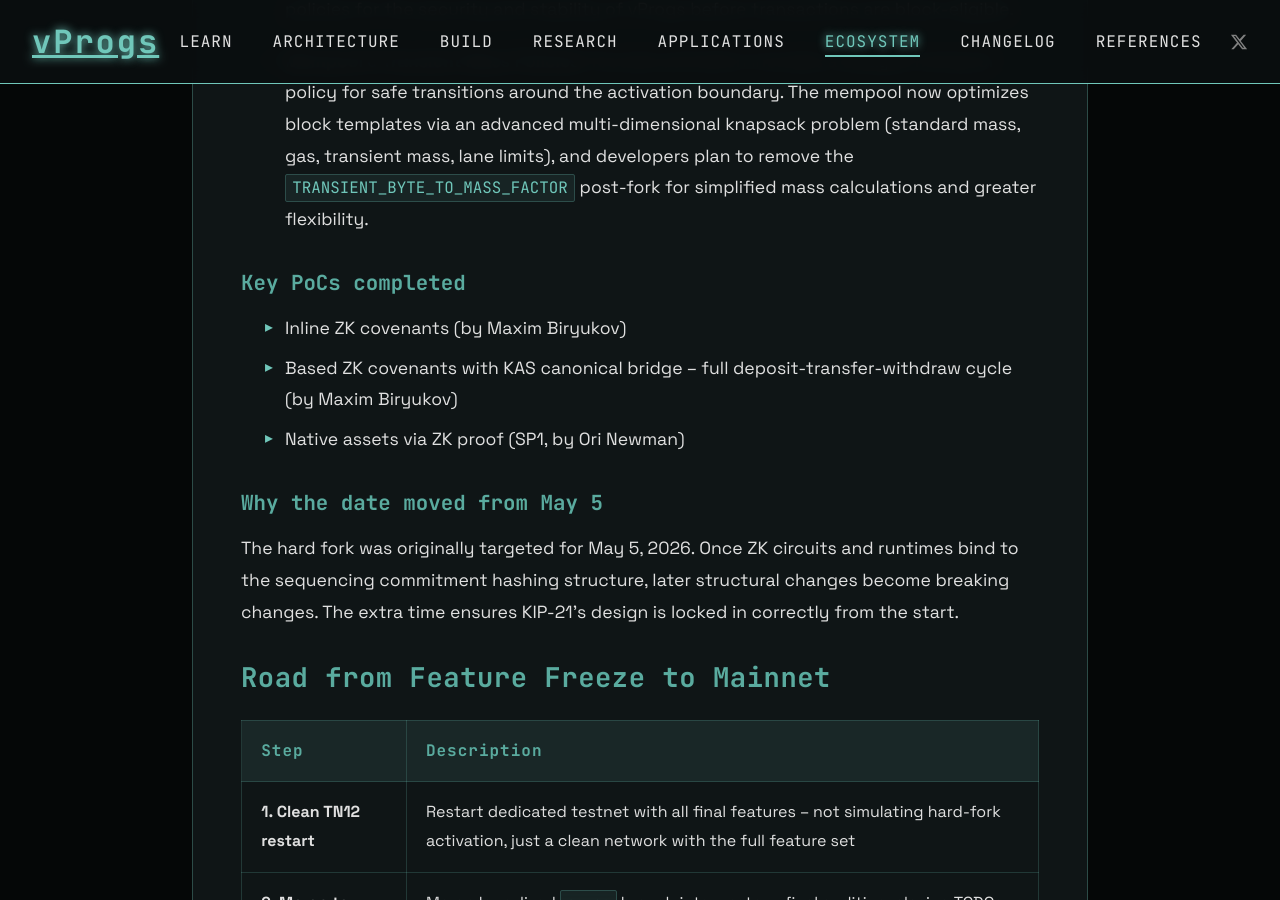
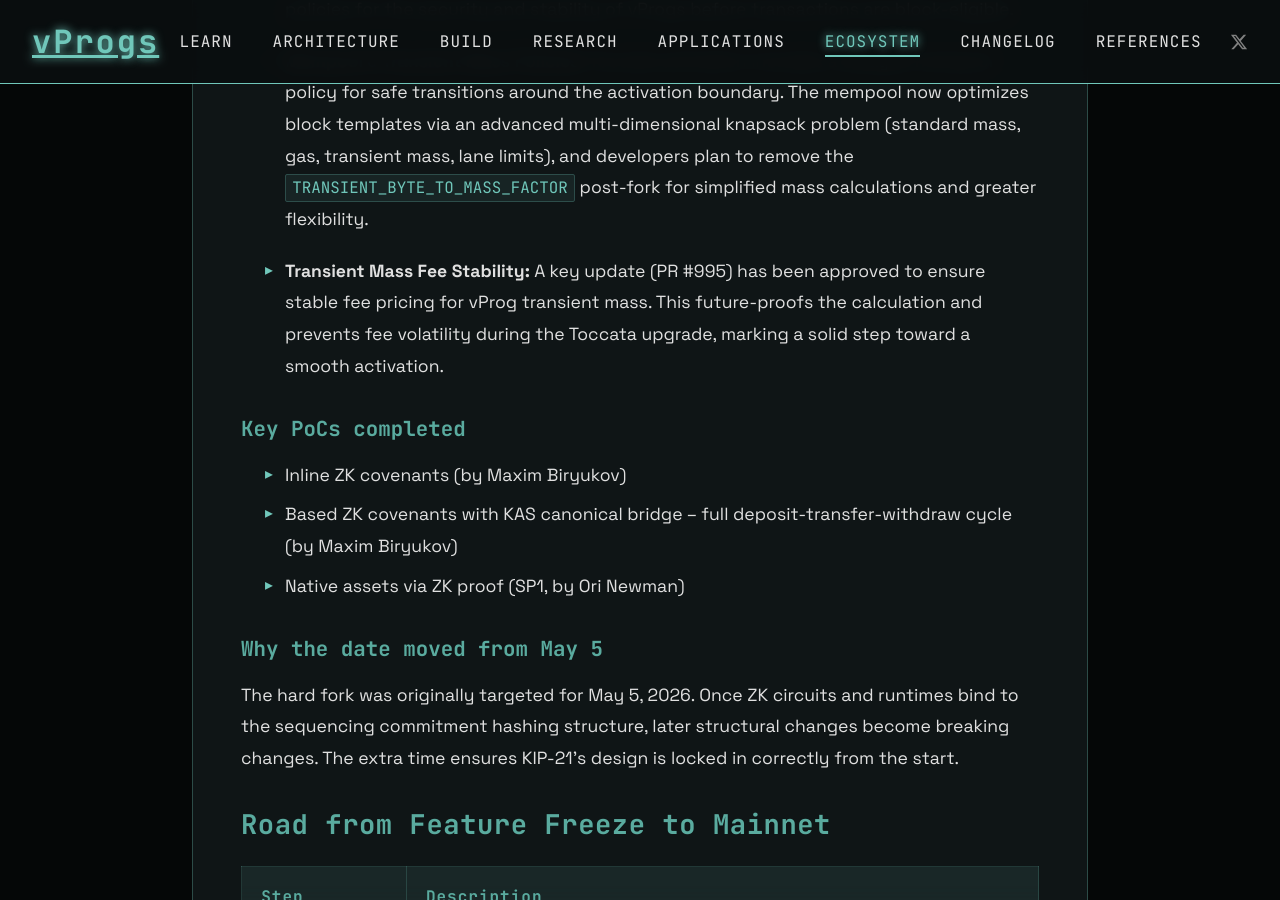
Before and after one commit to creative-inference/vprogs.xyz, a Jekyll site: the page built from ecosystem/roadmap.md, in a window 1280 px wide and 900 px high, scrolled down 2506 px. Built offline with Jekyll 4.4.1, drawn with Linux system fonts in a browser that asks for light colours.

Commit message:
Add transient mass fee stability to pre-freeze roadmap [auto]

```diff
--- a/ecosystem/roadmap.md
+++ b/ecosystem/roadmap.md
@@ -62,6 +62,10 @@
 
 
 - **Mempool & Transient Mass Policies:** Toccata activation includes a delayed mempool policy for safe transitions around the activation boundary. The mempool now optimizes block templates via an advanced multi-dimensional knapsack problem (standard mass, gas, transient mass, lane limits), and developers plan to remove the `TRANSIENT_BYTE_TO_MASS_FACTOR` post-fork for simplified mass calculations and greater flexibility.
+
+
+
+- **Transient Mass Fee Stability:** A key update (PR #995) has been approved to ensure stable fee pricing for vProg transient mass. This future-proofs the calculation and prevents fee volatility during the Toccata upgrade, marking a solid step toward a smooth activation.
 
 #### Key PoCs completed
 
```
